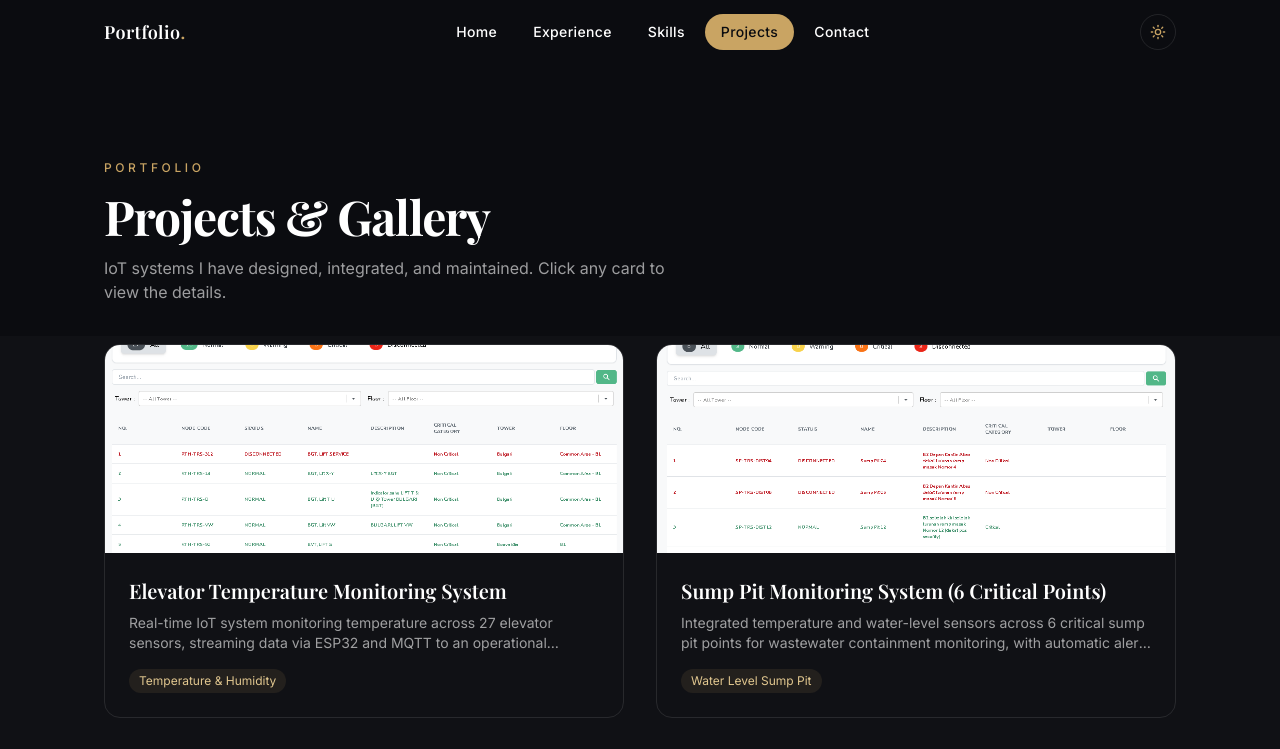
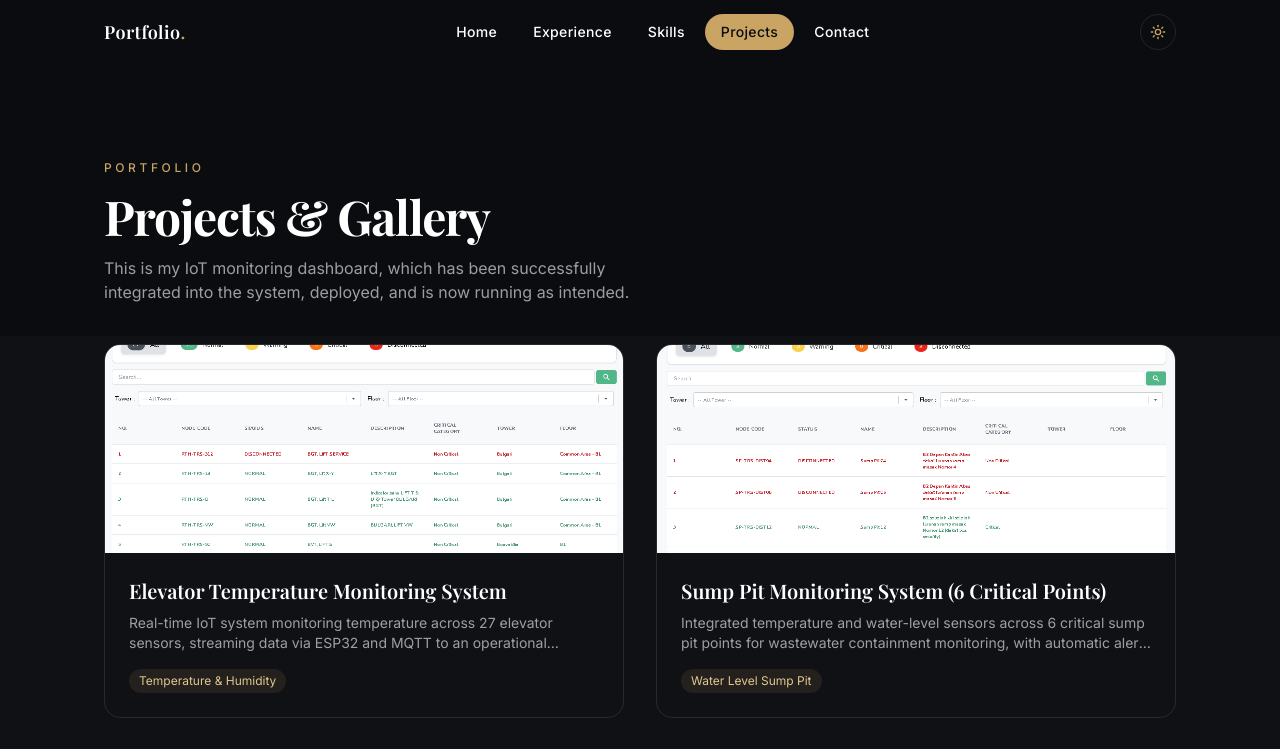
Before and after one commit to rmdhn712/rmdhn-resume, a Next.js app: page /projects in a window 1280 px wide. Shown: the top 749 px of the page. Built offline with nearby package versions, Linux system fonts and the light colour scheme; a web font is replaced by a local one.

Commit message:
Update page.tsx

```diff
--- a/app/projects/page.tsx
+++ b/app/projects/page.tsx
@@ -14,7 +14,7 @@ export default function ProjectsPage() {
       <PageIntro
         eyebrow="Portfolio"
         title="Projects & Gallery"
-        description="IoT systems I have designed, integrated, and maintained. Click any card to view the details."
+        description="This is my IoT monitoring dashboard, which has been successfully integrated into the system, deployed, and is now running as intended."
       />
       <Projects />
     </>
```
